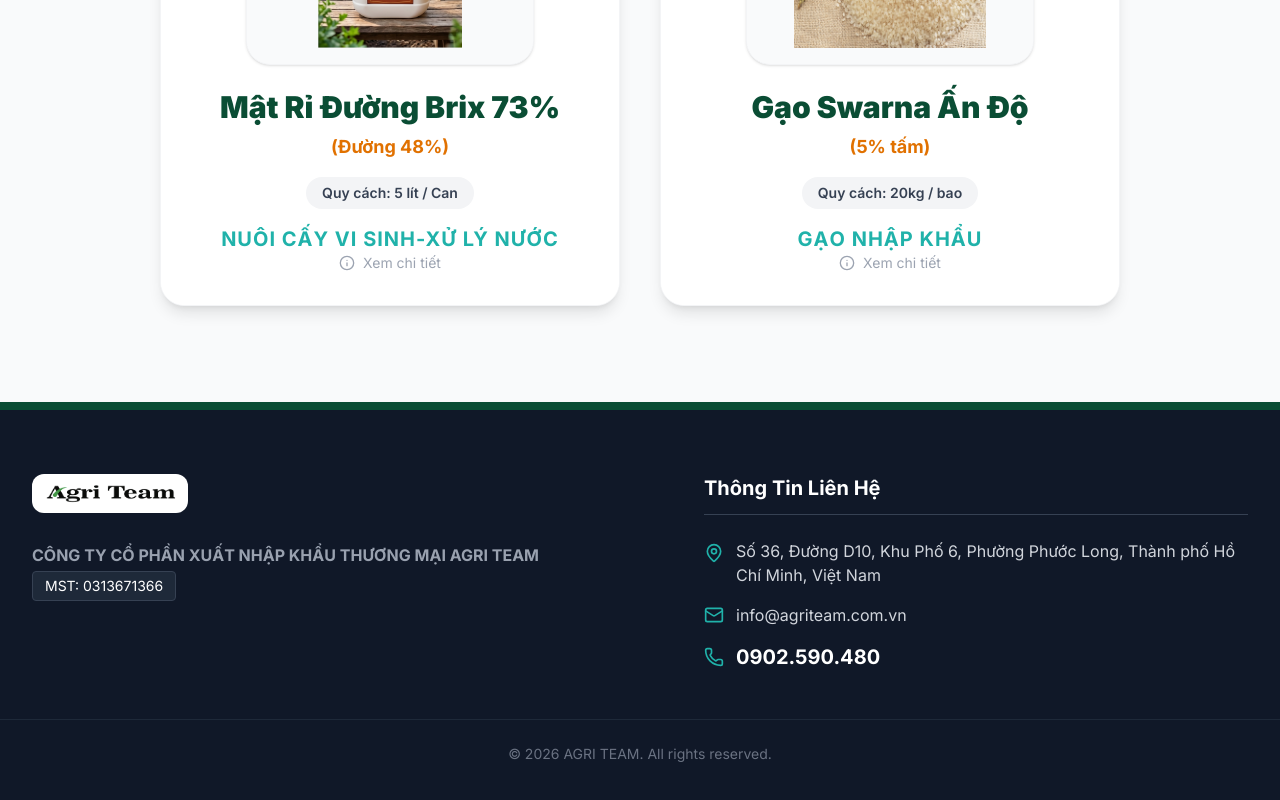
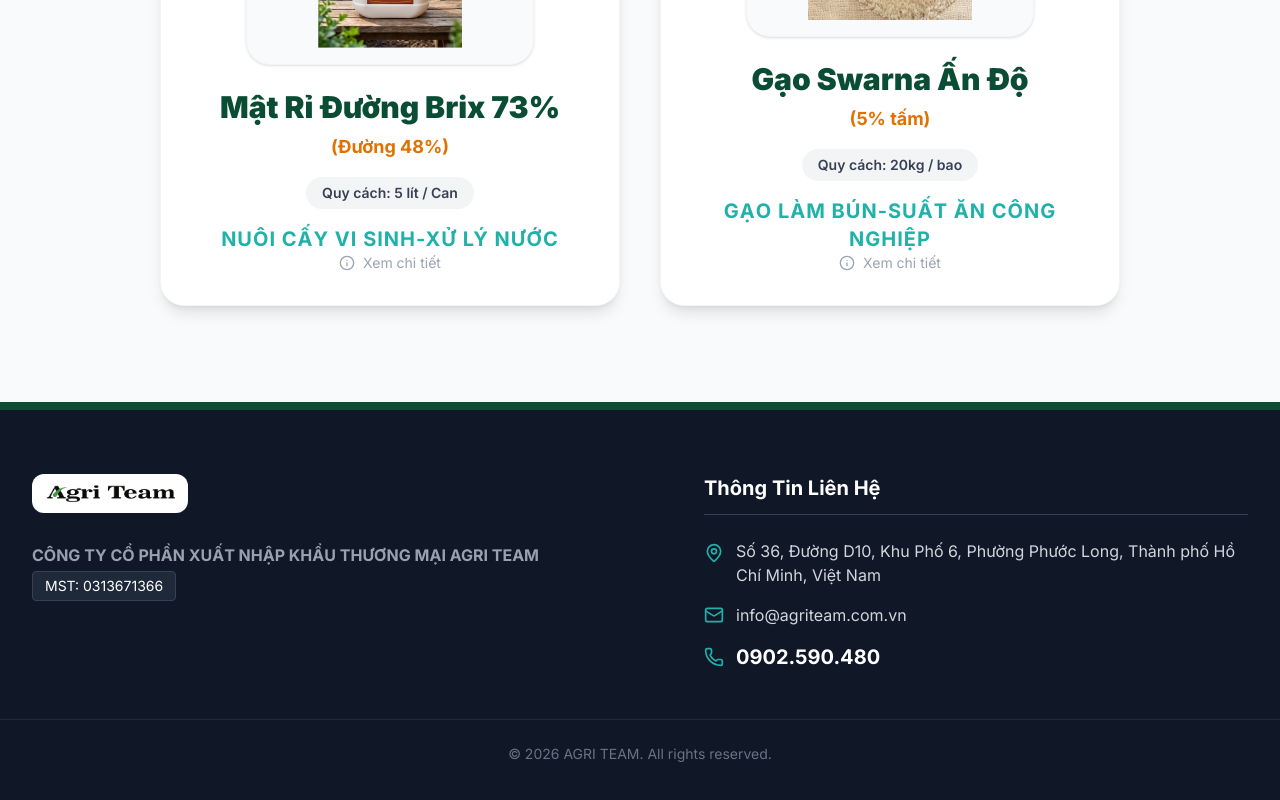
Before and after one commit to tmathu1982-coder/agriteam-web, a Next.js app: page / in a window 1280 px wide. Shown: the part 1204-2004 px from the top of the page. Built offline with nearby package versions, Linux system fonts and the light colour scheme.

Commit message:
Doi ten the title va favicon

```diff
--- a/app/page.tsx
+++ b/app/page.tsx
@@ -26,7 +26,7 @@ export default function Home() {
       id: 2,
       name: "Gạo Swarna Ấn Độ",
       subName: "(5% tấm)",
-      category: "Gạo nhập khẩu",
+      category: "Gạo làm bún-Suất ăn công nghiệp",
       weight: "20kg / bao",
       image: "/products/gao-swarna.jpg",
       ingredients: "Moisture = 14% ,Broken = 05%, Damage/Discolour:3% ,Chalky= 5% FM: 0.5% ,Avg length = 5.35-5.40 MM,Smell = No of odour ,Mill Degree = well Milled ,Well Cleaned , Free from live/Death weevils ,Silky  & Sortex cargo",
```
